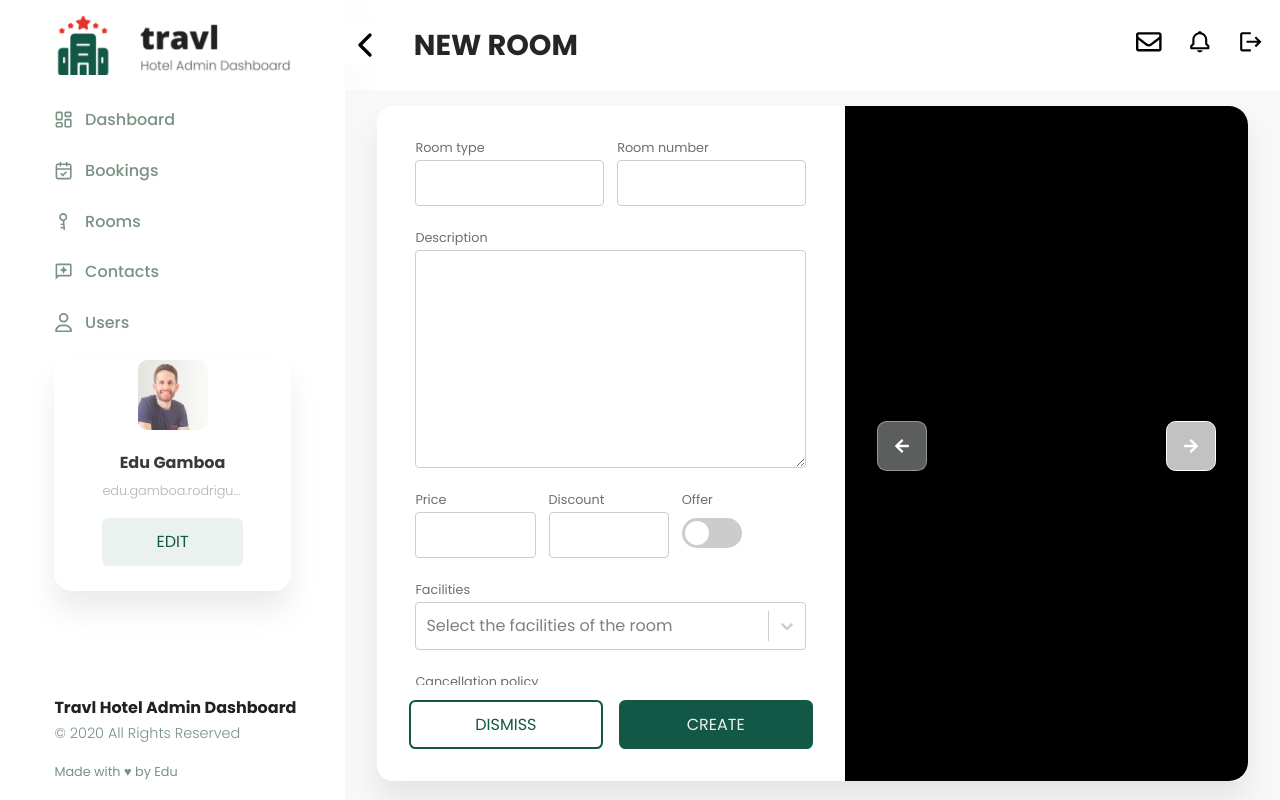
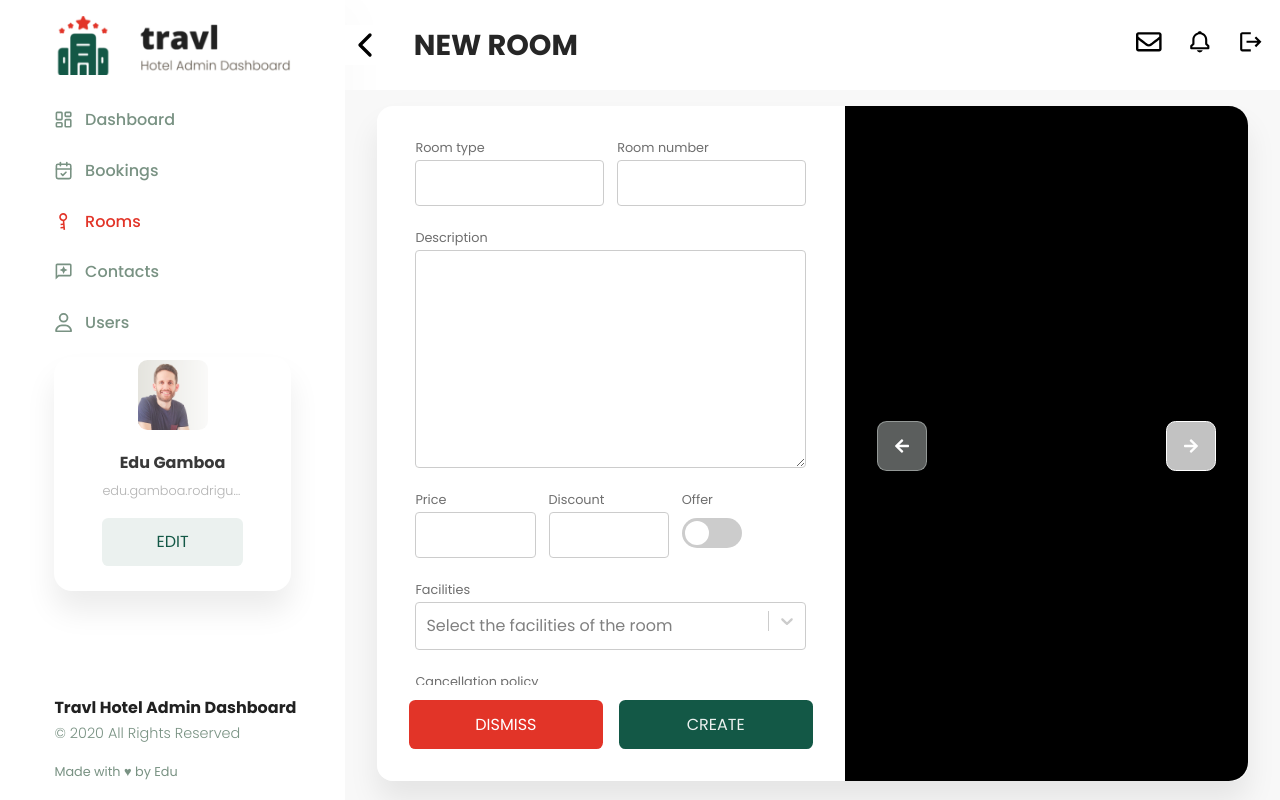
Before and after one commit to physiodevapp/dashboard-miranda, a React (Vite) app: page /rooms/new in a window 1280 px wide. Built offline with nearby package versions, Linux system fonts and the light colour scheme; sample sign-in values are in the browser's storage.

Commit message:
style: sweetalert styles
added to index.css

```diff
--- a/src/components/ButtonStyled.js
+++ b/src/components/ButtonStyled.js
@@ -102,6 +102,18 @@ export const ButtonStyled = styled.button`
           background-color: #E2E2E2;
           color: #6D6D6D;
         `
+      case "deny":
+        return css`
+          border: 2px solid transparent;
+          background-color: #E23428;
+          color: white;
+          &:hover {
+            color: #E23428;
+            border-color: #E23428;
+            background-color: white;
+            background-image: unset !important;
+          }
+        `
     }
   }}
 `
--- a/src/components/Menu/MenuComponent.jsx
+++ b/src/components/Menu/MenuComponent.jsx
@@ -24,12 +24,12 @@ export const MenuComponent = () => {
           <LuLayoutDashboard />
           Dashboard
         </MenuListItem>
-        <MenuListItem onClick={() => navigate('/bookings')} className={pathname === '/bookings' && 'active'}>
+        <MenuListItem onClick={() => navigate('/bookings')} className={pathname.indexOf('/bookings') !== -1 && 'active'}>
           <span></span>
           <LuCalendarCheck/>
           Bookings
         </MenuListItem>
-        <MenuListItem onClick={() => navigate('/rooms')} className={pathname === '/rooms' && 'active'}>
+        <MenuListItem onClick={() => navigate('/rooms')} className={pathname.indexOf('/rooms') !== -1 && 'active'}>
           <span></span>
           <RiKey2Line style={{transform: "rotateZ(130deg)"}}/>
           Rooms
--- a/src/index.css
+++ b/src/index.css
@@ -7,3 +7,39 @@ html,
 body {
   min-width: 320px;
 }
+
+.swal2-popup {
+  font-family: 'Poppins';
+
+  .swal2-title {
+    font-size: 1.6rem;
+  }
+
+  button {
+    font-family: inherit;
+
+    &.swal2-confirm {
+      border: 2px solid transparent;
+      background-color: #135846;
+      color: #EBF1EF;
+      border-color: #135846;
+      &:hover {
+        background-color: #fff;
+        color: #135846;
+        background-image: unset !important;
+      }
+    }
+
+    &.swal2-deny {
+      border: 2px solid transparent;
+      background-color: #E23428;
+      color: white;
+      &:hover {
+        color: #E23428;
+        border-color: #E23428;
+        background-color: white;
+        background-image: unset !important;
+      }
+    }
+  }
+}
--- a/src/pages/Booking/BookingPage.jsx
+++ b/src/pages/Booking/BookingPage.jsx
@@ -121,6 +121,7 @@ export const BookingPage = () => {
                     indicatorsContainer: (baseStyles, state) => ({
                       ...baseStyles,
                       cursor: "pointer",
+                      alignSelf: "flex-start",
                       display: state.isDisabled
                         ? "none"
                         : baseStyles.display
@@ -151,7 +152,7 @@ export const BookingPage = () => {
                       ...baseStyles,
                       color: "#135846",
                       backgroundColor: "#EEF9F2",
-                      lineHeight: "4em",
+                      lineHeight: `${canEdit ? "1.4em" : "4em"}`,
                       padding: state.isDisabled
                         ? "0em 1em !important"
                         : baseStyles.padding
--- a/src/pages/Room/RoomPage.jsx
+++ b/src/pages/Room/RoomPage.jsx
@@ -2,9 +2,7 @@
 
 import React, { useEffect, useRef, useState } from 'react'
 import { useParams, useNavigate } from 'react-router-dom';
-import { FormButton, RoomContainer, RoomForm, RoomFormField, RoomFormLabel, RoomGallery, RoomInput, RoomSwiperPaginationNext, RoomSwiperPaginationPrev, RoomSwiperSlideRoomImage, RoomTextarea, ToggleButtonInput, ToogleButton, ToogleLabel } from './RoomPageStyled';
-// import dataRooms from '../../data/mock_rooms.json';
-import { RoomFormFieldListContainer } from './RoomPageStyled';
+import { RoomFormFieldListContainer, FormButton, RoomContainer, RoomForm, RoomFormField, RoomFormLabel, RoomGallery, RoomInput, RoomSwiperPaginationNext, RoomSwiperPaginationPrev, RoomSwiperSlideRoomImage, RoomTextarea, ToggleButtonInput, ToogleButton, ToogleLabel, SweetAlertContainer } from './RoomStyled';
 
 import Select from 'react-select';
 
@@ -15,16 +13,16 @@ import { Navigation } from "swiper/modules";
 import { FaArrowLeft, FaArrowRight } from 'react-icons/fa';
 
 import { useForm, Controller } from 'react-hook-form';
+
 import { useDispatch, useSelector } from 'react-redux';
 import { roomListErrorSelect, roomListRoomListSelect, roomListRoomSelect, roomListStatusSelect } from '../../features/roomList/roomListSlice';
 import { roomListUpdateOneThunk } from '../../features/roomList/roomListUpdateOneThunk';
 import { roomListReadOneThunk } from '../../features/roomList/roomListReadOneThunk';
 import { roomListDeleteOneThunk } from '../../features/roomList/roomListDeleteOneThunk';
+
 import Swal from 'sweetalert2';
 
 import { roomListCreateOneThunk } from '../../features/roomList/roomListCreateOneThunk';
-
-
 
 export const RoomPage = () => {
   const [room, setRoom] = useState(null);
@@ -55,9 +53,11 @@ export const RoomPage = () => {
   const onSubmit = (formData) => {
     Swal.fire({
       title: `Do you want to ${roomId ? "update" : "create"} the room?`,
+      icon: "question",
       showDenyButton: true,
       confirmButtonText: `${roomId ? "Update" : "Create"}`,
-      denyButtonText: ` ${roomId ? "Don't update" : "Don't create"}`
+      denyButtonText: ` ${roomId ? "Don't update" : "Don't create"}`,
+      reverseButtons: true,
     }).then((result) => {
       if (result.isConfirmed) {
         Swal.fire({
@@ -109,7 +109,8 @@ export const RoomPage = () => {
           showConfirmButton: true,
           confirmButtonText: "Accept",
           willOpen: () => {
-            reset()
+            reset();
+            setCanEdit(false)
           }
         });
       }
@@ -120,10 +121,12 @@ export const RoomPage = () => {
     Swal.fire({
       title: "Do you want to delete the room?",
       showDenyButton: true,
-      confirmButtonText: "Delete",
-      denyButtonText: `Don't delete`
+      icon: "warning",
+      denyButtonText: "Delete",
+      confirmButtonText: `Don't delete`,
+      reverseButtons: true,
     }).then((result) => {
-      if (result.isConfirmed) {
+      if (result.isDenied) {
         Swal.fire({
           title: "Room deleted successfully",
           icon: "success",
@@ -133,7 +136,7 @@ export const RoomPage = () => {
             roomListDispatch(roomListDeleteOneThunk({id: roomId, list: roomListRoomList}));
           }
         });
-      } else if (result.isDenied) {
+      } else if (result.isConfirmed) {
         Swal.fire({
           title: "Room wasn't deleted",
           icon: "info",
@@ -242,6 +245,7 @@ export const RoomPage = () => {
                         indicatorsContainer: (baseStyles, state) => ({
                           ...baseStyles,
                           cursor: "pointer",
+                          alignSelf: "flex-start",
                           display: state.isDisabled
                             ? "none"
                             : baseStyles.display
@@ -272,7 +276,7 @@ export const RoomPage = () => {
                           ...baseStyles,
                           color: "#135846",
                           backgroundColor: "#EEF9F2",
-                          lineHeight: "4em",
+                          lineHeight: `${canEdit ? "1.4em" : "4em"}`,
                           padding: state.isDisabled
                             ? "0em 1em !important"
                             : baseStyles.padding
@@ -309,7 +313,7 @@ export const RoomPage = () => {
             <FormButton
               onClick={() => deleteRoom()}
               disabled={canEdit || !roomId }
-              styled="secondary"
+              styled="deny"
               type='button'
               position="left">
                 Delete
@@ -332,18 +336,21 @@ export const RoomPage = () => {
                   navigate("/rooms");
               }}
               disabled={!canEdit && room && roomId}
-              styled="secondary"
+              styled="deny"
               type='button'
               position="left">
                 Dismiss
-              </FormButton>
+            </FormButton>
+
+
             <FormButton
               disabled={!canEdit && room && roomId}
               styled="primary"
               type='submit'
               position="right">
                 {roomId ? "Update" : "Create"}
-              </FormButton>
+            </FormButton>
+
           </RoomForm>
           <RoomGallery>
             <Swiper
--- a/src/pages/Room/RoomPageStyled.js
+++ b/src/pages/Room/RoomStyled.js
@@ -266,3 +266,9 @@ export const FormButton = styled(ButtonStyled)`
     }
   }}
 `
+
+export const SweetAlertContainer = styled.div`
+  .swal2-title {
+    font-family: 'Poppins'
+  }
+`
```
